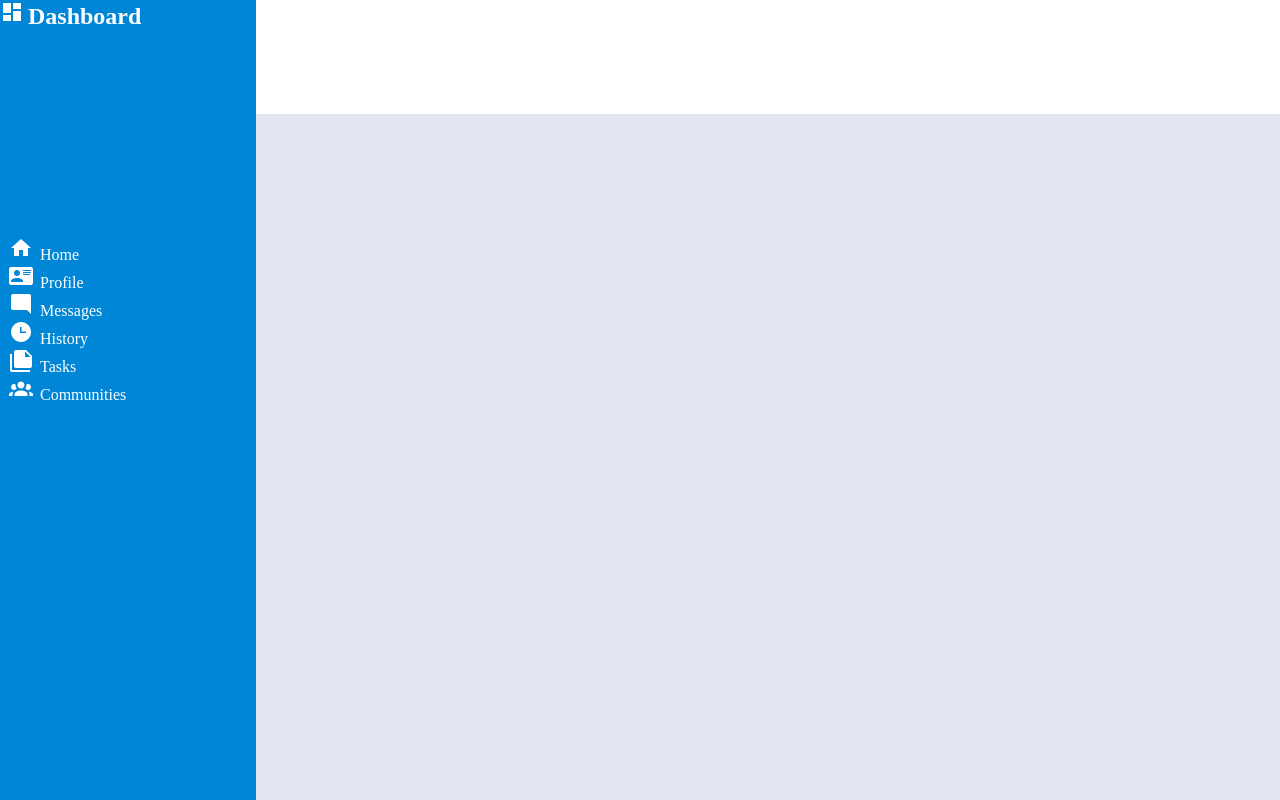
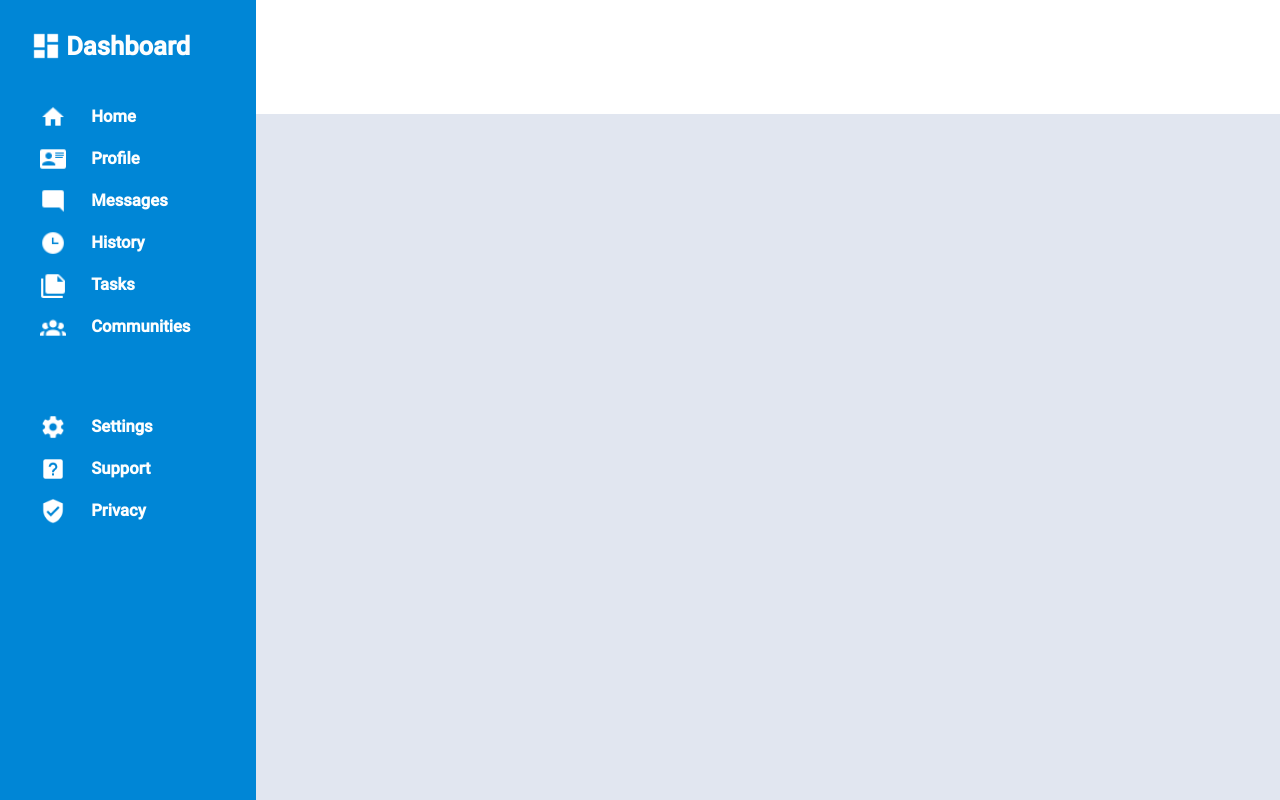
Before and after one commit to SkyAkki/admin-dashboard, a plain HTML site: page index.html in a window 1280 px wide. Drawn offline with Linux system fonts and the light colour scheme.

Commit message:
create sidebar layout

```diff
--- a/css/asset-import.css
+++ b/css/asset-import.css
@@ -22,21 +22,44 @@
     font-family: RobotoThin;
     src: url(../fonts/Roboto-Thin.ttf);
 }
+/* .home {
+    list-style-image: url(../icons/home.png);
+} */
+/* Commented this method as this did not provide enough flexibility to resize the bullet icon image. But if possible I would have preferred
+this method only */
 .home {
-    list-style-image: url(../icons/home.png);
+    background: #0086d6 url("../icons/home.png") 0 0px / 2rem no-repeat;
+    grid-area: home;
 }
 .profile {
-    list-style-image: url(../icons/card-account-details.png);
+    background: #0086d6 url("../icons/card-account-details.png") 0 0px /  2rem  no-repeat;
+    grid-area: profile;
 }
 .messages {
-    list-style-image: url(../icons/message-reply.png);
+    background: #0086d6 url("../icons/message-reply.png") 0 0px /  2rem  no-repeat;
+    grid-area: messages;
 }
 .history{
-    list-style-image: url(../icons/clock-time-three.png);
+    background: #0086d6 url("../icons/clock-time-three.png") 0 0px /  2rem  no-repeat;
+    grid-area: history;
 }
 .tasks {
-    list-style-image: url(../icons/task-icon.png);
+    background: #0086d6 url("../icons/task-icon.png") 0 0px /  2rem  no-repeat;
+    grid-area: tasks;
 }
 .community{
-    list-style-image: url(../icons/account-group.png);
+    background: #0086d6 url("../icons/account-group.png") 0 0px /  2rem  no-repeat;
+    grid-area: community;
 }
+.settings {
+    background: #0086d6 url("../icons/cog.png") 0 0px /  2rem  no-repeat;
+    grid-area: settings;
+}
+.support {
+    background: #0086d6 url("../icons/help-box.png") 0 0px /  2rem  no-repeat;
+    grid-area: support;
+}
+.privacy {
+    background: #0086d6 url("../icons/shield-check.png") 0 0px /  2rem  no-repeat;
+    grid-area: privacy;
+}
--- a/css/stylesheet.css
+++ b/css/stylesheet.css
@@ -1,3 +1,4 @@
+@import url(asset-import.css);
 .master-grid {
     display: grid;
     grid-template-columns: 1fr 4fr;
@@ -10,21 +11,43 @@ html, body {
 }
 :root{
     color: #fdfefe;
+    font-family:Roboto;
+    font-size: 1vw;
 }
 .sidebar {
     background-color: #0086d6;
     min-height: 100vh;
     grid-row-start: 1;
     grid-row-end: -1;
-    display: grid;
-    /* gap: 20px; */
-    /* grid-template-rows: 2fr 2fr repeat(6,1fr) 2fr repeat(3,1fr) ; */
+    font-family: RobotoMedium;
+    font-size: 1.3rem;
 }
 .dashboard {
+    padding: 30px 0px 0px 30px;
+}
+.dashboard > h1 {
     display: inline;
+    margin: 0px;
+    vertical-align: middle;
+    font-size: 2rem;
+}
+.dashboard > img {
+    min-height: 2.5rem;
+    vertical-align: middle;
+}
+ul{
+    margin: 0px;
+    display: grid;
+    grid-template-rows: 1fr repeat(6,1fr) 1.5fr repeat(3,1fr);
+    grid-template-areas: "." "home" "profile" "messages" "history" "tasks" "community" "." "settings" "support" "privacy";
+    gap: 10px;
+    font-weight: bold;
+    justify-content: middle;
+    /* padding: 0px 0px 0px 2.5rem; */
 }
 li {
-    list-style-type: square;
+    padding: 3px 0px 10px 4rem;
+    list-style-type: none;
     /* Using this property in addition with list-iamge-style incase the other one fails.*/
 }
 header {
--- a/index.html
+++ b/index.html
@@ -10,12 +10,12 @@
 </head>
 <body class="master-grid">
     <aside class="sidebar">
-        <section>
+        <section class="dashboard">
             <img src="icons/view-dashboard.png">
-            <h2 class="dashboard">Dashboard</h2>
+            <h1>Dashboard</h1>
         </section>
         <nav>
-            <ul>
+            <ul class="dashboard-options">
                 <li class="home">
                     Home
                 </li>
@@ -36,11 +36,17 @@
                 <li class="community">
                     Communities
                 </li>
+                <li class="settings">
+                    Settings
+                </li>
+                <li class="support">
+                    Support
+                </li>
+                <li class="privacy">
+                    Privacy
+                </li>
             </ul>
         </nav>
-        <section>
-
-        </section>
     </aside>
     <header></header>
     <main></main>
```
Also changed, not shown: 1 other file.
